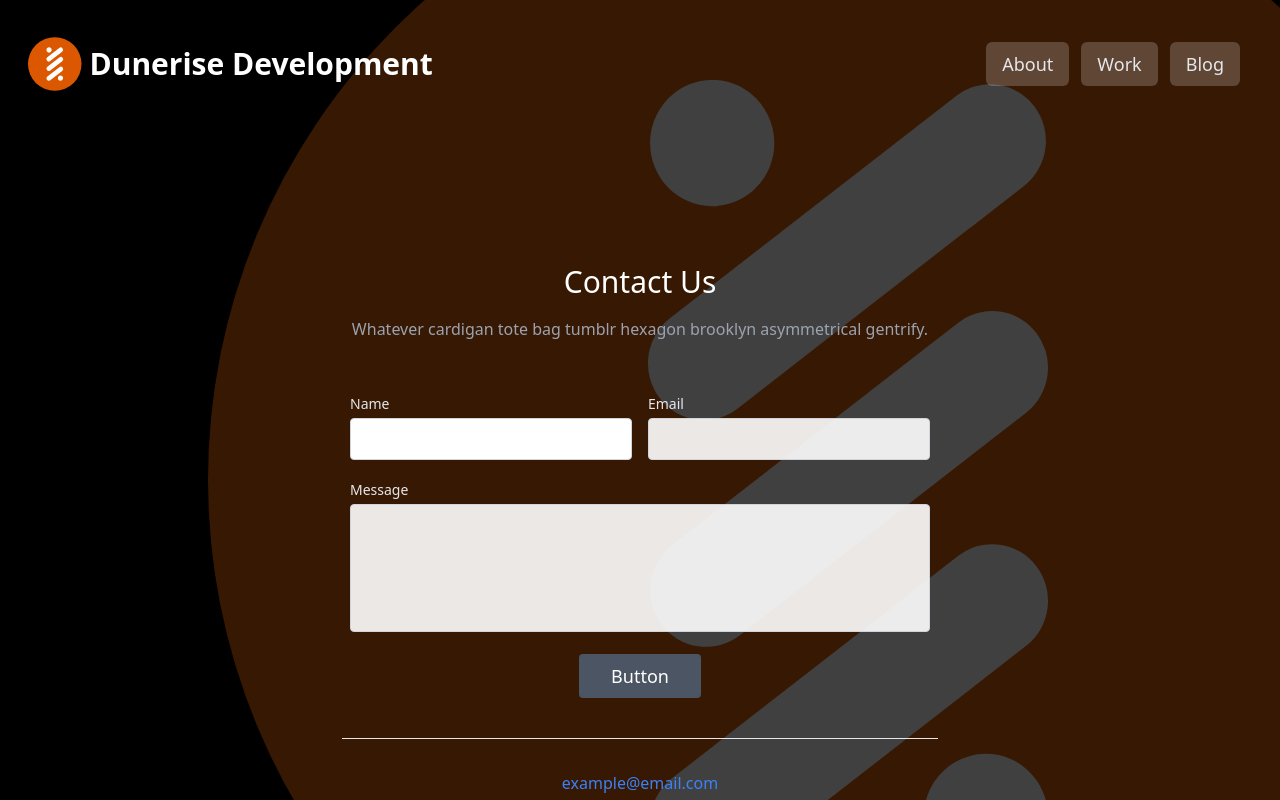
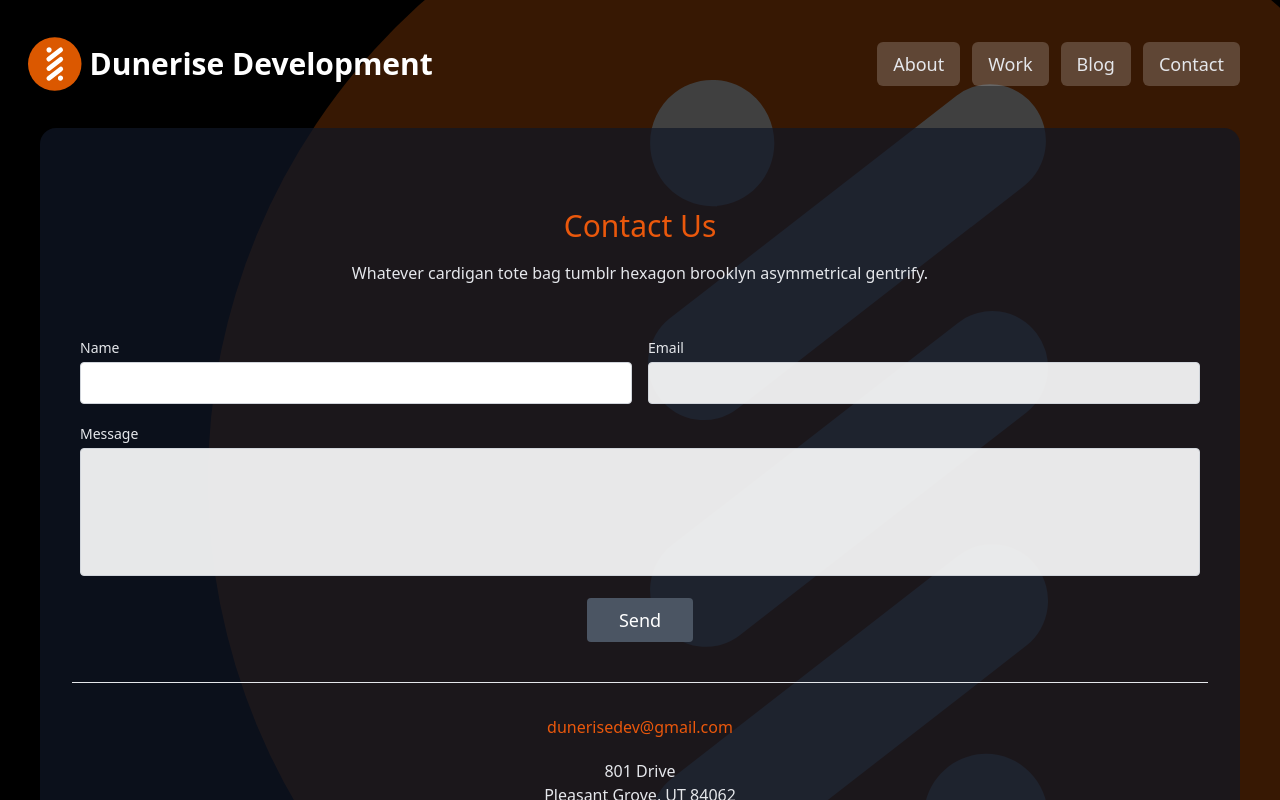
Before and after one commit to ljpassey/CollaborationCoders, a Next.js app in the folder website/: page /contact in a window 1280 px wide. Shown: the top 800 px of the page. Built offline with nearby package versions, Linux system fonts and the light colour scheme.

Commit message:
Updated styling

```diff
--- a/website/app/contact/page.tsx
+++ b/website/app/contact/page.tsx
@@ -2,11 +2,11 @@ import React from 'react'
 
 const page = () => {
   return (
-    <div className="flex min-h-screen flex-col items-center justify-between p-10">
-      <section className="text-gray-400 body-font relative">
-        <div className="container px-5 py-24 mx-auto">
+    <div className="w-full sm:mx-10 mx-5 rounded-2xl bg-opacity-70 bg-gray-900  flex flex-col h-fit justify-center px-10">
+      <section className="text-gray-200 body-font relative">
+        <div className=" py-20 mx-auto">
           <div className="flex flex-col text-center w-full mb-12">
-            <h1 className="sm:text-3xl text-2xl font-medium title-font mb-4 text-white">
+            <h1 className="sm:text-3xl text-2xl font-medium title-font mb-4 text-orange-600">
               Contact Us
             </h1>
             <p className="lg:w-2/3 mx-auto leading-relaxed text-base">
@@ -14,9 +14,9 @@ const page = () => {
               gentrify.
             </p>
           </div>
-          <div className="lg:w-1/2 md:w-2/3 mx-auto">
-            <div className="flex flex-wrap -m-2">
-              <div className="p-2 w-1/2">
+          <div className="items-center justify-center ">
+            <div className="sm:flex flex-wrap -m-2">
+              <div className="p-2 sm:w-1/2 w-full">
                 <div className="relative">
                   <label
                     htmlFor="name"
@@ -28,11 +28,11 @@ const page = () => {
                     type="text"
                     id="name"
                     name="name"
-                    className="w-full white bg-opacity-90 rounded border border-gray-300 focus:border-blue-500 focus:bg-white focus:ring-2 focus:ring-blue-200 text-base outline-none text-gray-700 py-1 px-3 leading-8 transition-colors duration-200 ease-in-out"
+                    className="w-full white bg-opacity-90 rounded border border-gray-300 focus:border-orange-600 focus:bg-white focus:ring-2 focus:ring-orange-600 text-base outline-none text-gray-700 py-1 px-3 leading-8 transition-colors duration-200 ease-in-out"
                   />
                 </div>
               </div>
-              <div className="p-2 w-1/2">
+              <div className="p-2 sm:w-1/2 w-full">
                 <div className="relative">
                   <label
                     htmlFor="email"
@@ -44,7 +44,7 @@ const page = () => {
                     type="email"
                     id="email"
                     name="email"
-                    className="w-full bg-white bg-opacity-90 rounded border border-gray-300 focus:border-blue-500 focus:bg-white focus:ring-2 focus:ring-blue-200 text-base outline-none text-gray-700 py-1 px-3 leading-8 transition-colors duration-200 ease-in-out"
+                    className="w-full bg-white bg-opacity-90 rounded border border-gray-300 focus:border-orange-600 focus:bg-white focus:ring-2 focus:ring-orange-600 text-base outline-none text-gray-700 py-1 px-3 leading-8 transition-colors duration-200 ease-in-out"
                   />
                 </div>
               </div>
@@ -59,21 +59,21 @@ const page = () => {
                   <textarea
                     id="message"
                     name="message"
-                    className="w-full bg-white bg-opacity-90 rounded border border-gray-300 focus:border-blue-500 focus:bg-white focus:ring-2 focus:ring-blue-200 h-32 text-base outline-none text-gray-700 py-1 px-3 resize-none leading-6 transition-colors duration-200 ease-in-out"
+                    className="w-full bg-white bg-opacity-90 rounded border border-gray-300 focus:border-orange-600 focus:bg-white focus:ring-2 focus:ring-orange-600 h-32 text-base outline-none text-gray-700 py-1 px-3 resize-none leading-6 transition-colors duration-200 ease-in-out"
                   ></textarea>
                 </div>
               </div>
               <div className="p-2 w-full">
                 <button className="flex mx-auto text-white bg-gray-600 border-0 py-2 px-8 focus:outline-none hover:bg-orange-600 transition-all duration-200 ease-in rounded text-lg">
-                  Button
+                  Send
                 </button>
               </div>
               <div className="p-2 w-full pt-8 mt-8 border-t border-gray-200 text-center">
-                <a className="text-blue-500">example@email.com</a>
+                <a className="text-orange-600">dunerisedev@gmail.com</a>
                 <p className="leading-normal my-5">
-                  49 Smith St.
+                  801 Drive
                   <br />
-                  Saint Cloud, MN 56301
+                  Pleasant Grove, UT 84062
                 </p>
 
               </div>
--- a/website/app/layout.tsx
+++ b/website/app/layout.tsx
@@ -3,6 +3,7 @@ import type { Metadata } from "next";
 import { Inter } from "next/font/google";
 import Nav from "../components/Nav";
 import Footer from "@/components/Footer";
+import Image from "next/image";
 
 export const metadata: Metadata = {
   title: "Dunerise",
@@ -20,7 +21,7 @@ export default function RootLayout({
       <body>
         <main>
           <Nav />
-          <div className=" w-full fixed -top-40 -right-52 opacity-25  -z-30">
+          <div className=" w-full fixed sm:-top-40 sm:-right-52 -top-20 -right-20 opacity-25  -z-30">
             <svg
               viewBox="0 0 32 32"
               xmlns="http://www.w3.org/2000/svg"
@@ -45,6 +46,7 @@ export default function RootLayout({
               </g>
             </svg>
           </div>
+
           <div className="flex min-h-screen">{children}</div>
 
           <Footer />
--- a/website/app/work/page.tsx
+++ b/website/app/work/page.tsx
@@ -5,7 +5,7 @@ import Link from "next/link";
 const page = () => {
   return (
     <div className=" flex-wrap justify-center">
-      <section className=" xs:mx-10 mx-5  my-5  text-white rounded-2xl border-4 border-orange-600   border-opacity-50 justify-center content-center body-font">
+      <section className=" xs:mx-10 mx-5  my-5  text-white rounded-2xl bg-black border-4 border-orange-600   border-opacity-50 bg-opacity-80 justify-center content-center body-font">
         <div className="  px-4 py-5">
           <div className=" text-center">
             <svg
@@ -30,7 +30,7 @@ const page = () => {
           </div>
         </div>
       </section>
-      <section className="h-fit mx-5 my-  text-white rounded-2xl border-4 border-orange-600   border-opacity-50 bg-opacity-30 justify-center content-center body-font">
+      <section className="h-fit mx-5 my-  text-white rounded-2xl border-4 bg-opacity-80 border-orange-600 bg-gray-900  border-opacity-50  justify-center content-center body-font">
         <div className="  px-5 py-5">
           <div className=" mx-auto text-center">
             <svg
--- a/website/components/Footer.tsx
+++ b/website/components/Footer.tsx
@@ -3,7 +3,7 @@ import React from "react";
 import Container from "./Container";
 
 export default function Footer() {
-  const navigation = ["About", "Work", "Blog"];
+  const navigation = ["About", "Work", "Blog", "Contact"];
 
   return (
     <div className="relative">
--- a/website/components/Nav.tsx
+++ b/website/components/Nav.tsx
@@ -5,7 +5,7 @@ import { Disclosure, Menu } from "@headlessui/react";
 import MyMenu from "./Menu";
 
 const Navbar = () => {
-  const navigation = ["About", "Work", "Blog"];
+  const navigation = ["About", "Work", "Blog", "Contact"];
 
   return (
     <div className="w-full">
```
